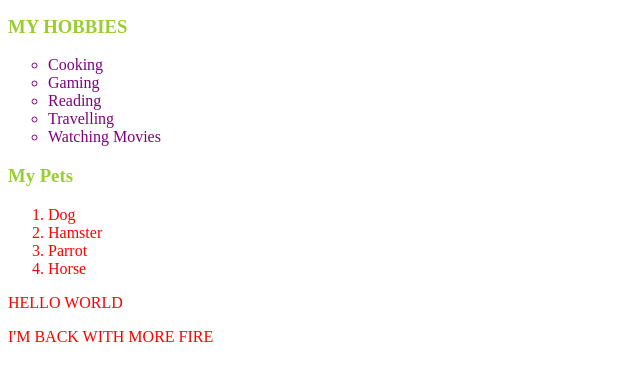
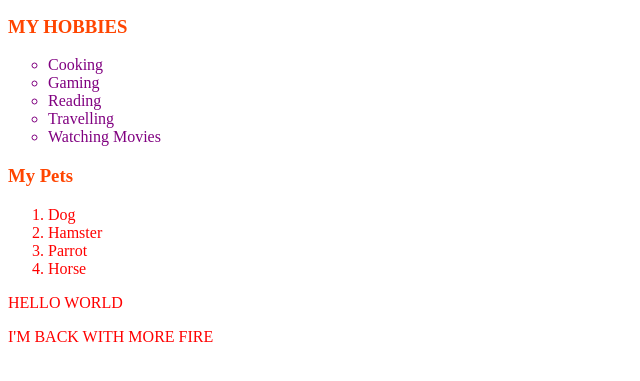
Before and after one commit to Jjumaaa/example, a plain HTML site: page index.html in a window 1280 px wide. Shown: the part 101-482 px from the top of the page, without its empty margins (0-640 px from the left). Drawn offline with Linux system fonts and the light colour scheme.

Commit message:
added changes

```diff
--- a/css/style.css
+++ b/css/style.css
@@ -9,7 +9,7 @@ h3{
 }
 
 h3{
-    color : yellowgreen;
+    color : orangered;
 }
 
 ul>li{
```
